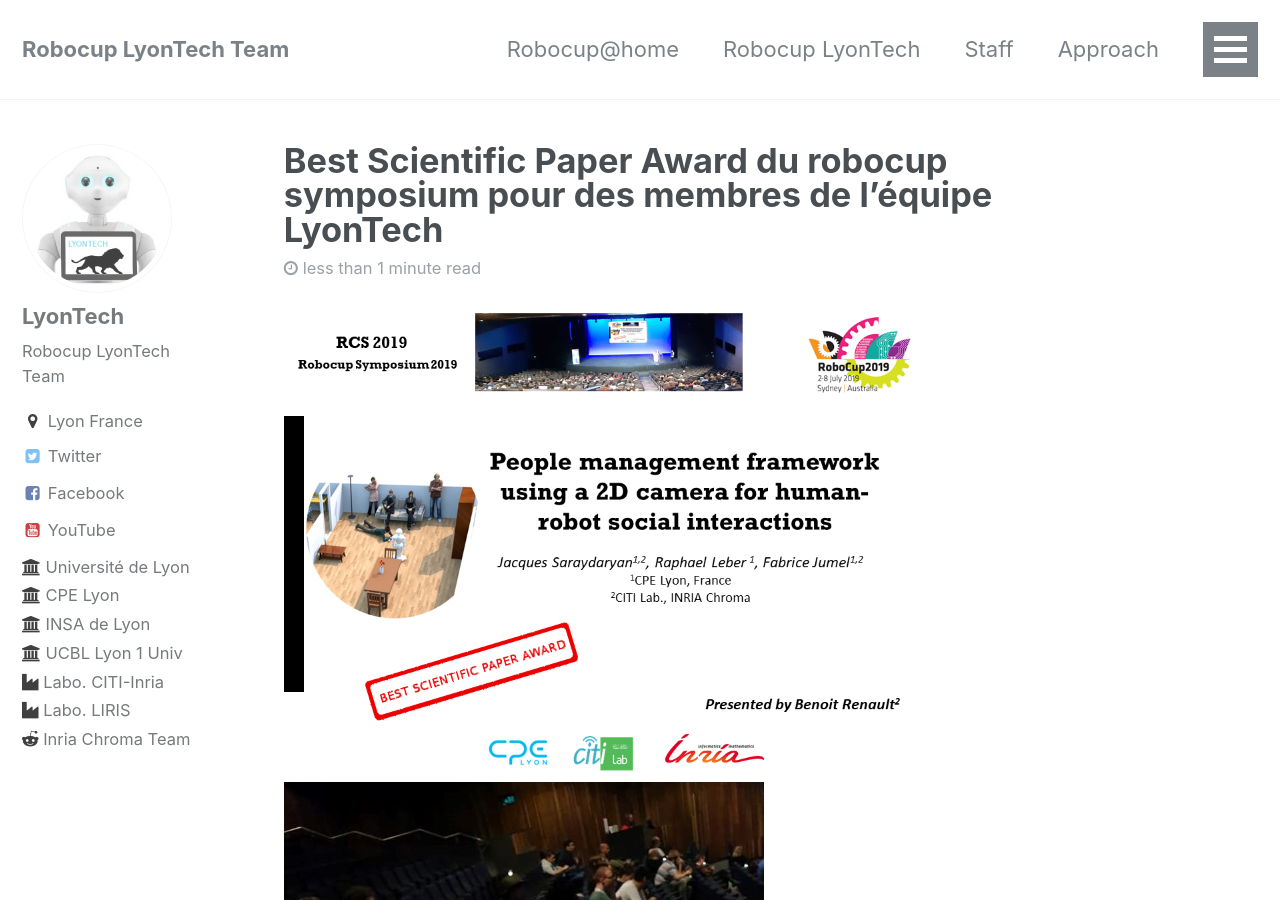
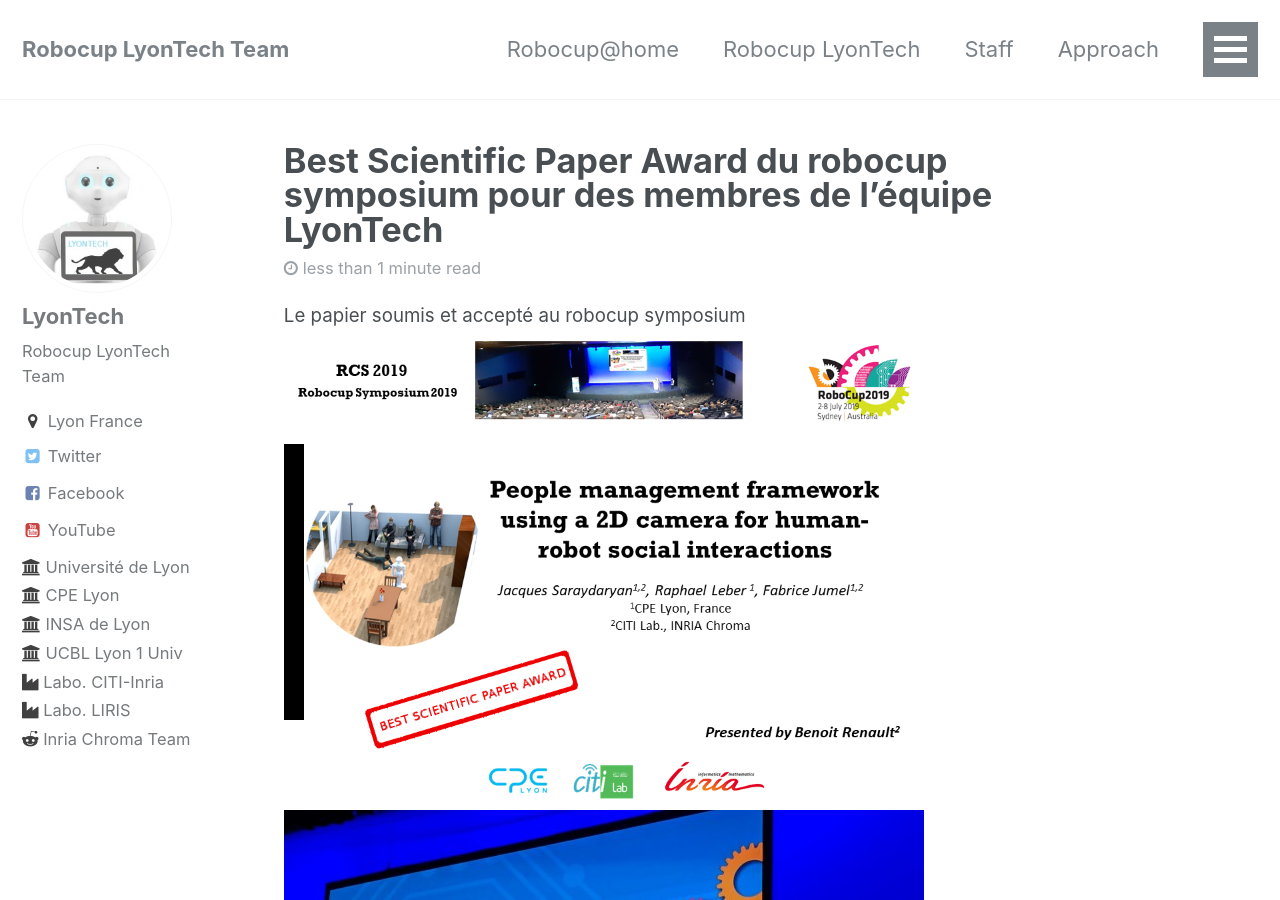
Before and after one commit to Robocup-Lyontech/Robocup-Lyontech.github.io, a Jekyll site: the page built from _posts/2019-07-08-Jour5.md, in a window 1280 px wide and 900 px high. Built offline with Jekyll 4.4.1, drawn with Linux system fonts in a browser that asks for light colours.

Commit message:
Update 2019-07-08-Jour5.md

```diff
--- a/_posts/2019-07-08-Jour5.md
+++ b/_posts/2019-07-08-Jour5.md
@@ -8,7 +8,9 @@
 thumbnail: /assets/images/sydney2019/robot_carree_s.jpg
 
 ---
+Le papier soumis et accepté au robocup symposium
 ![symposium](/assets/images/sydney2019/RCS2019-peopleFeatureExtraction (Small).png)
+![symposium](/assets/images/sydney2019/benoit_papier (Small).jpg)
 ![symposium](/assets/images/sydney2019/team_symposium (Small).jpg)
 ![symposium](/assets/images/sydney2019/benoit_symposium (Small).jpg)
 ![symposium](/assets/images/sydney2019/podium_symposium (Small).png)
```
